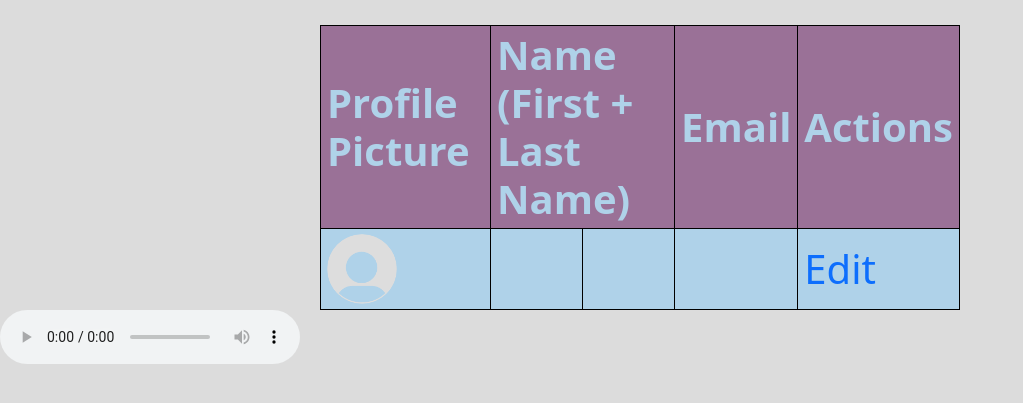
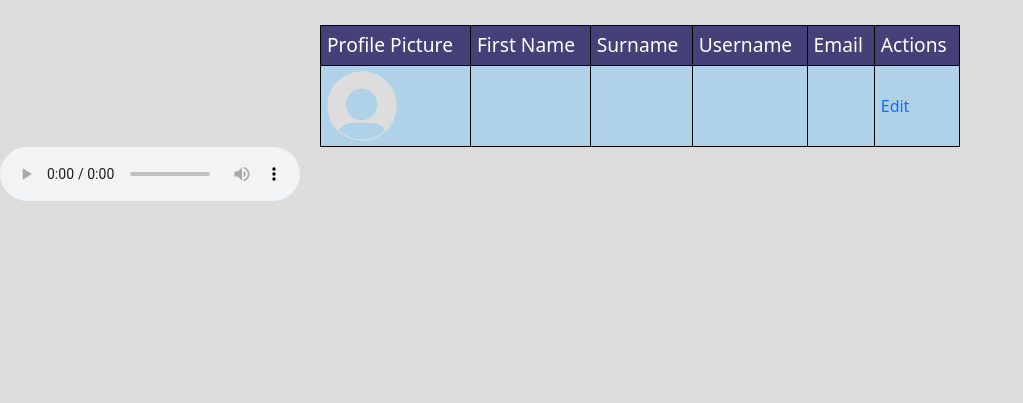
Before and after one commit to frederrck/usermanagement, a Flask app: page /viewprofile in a window 1280 px wide. Shown: the part 80-483 px from the top of the page, without its empty margins (0-1023 px from the left). Run offline with Flask 3, Linux system fonts and the light colour scheme; the visitor is signed in with stand-in values (Sample User, id 1); data that the repository does not hold is empty.

Commit message:
20/06/2023

```diff
--- a/app.py
+++ b/app.py
@@ -76,7 +76,7 @@ def view_profile():
 
 # /post?id=1
 @app.route("/feed")
-def post():
+def feed():
     with create_connection() as connection:
         with connection.cursor() as cursor:
             sql = """SELECT * FROM posts
@@ -119,10 +119,11 @@ def login():
         with create_connection() as connection:
             with connection.cursor() as cursor:
                 sql = """SELECT * FROM users
-                WHERE email = %s AND password = %s"""
+                WHERE email = %s or username = %s AND password = %s"""
 
                 values = (
                     request.form["email"],
+                    request.form["username"],
                     encrypt(request.form["password"])
                 )
 
--- a/static/main.css
+++ b/static/main.css
@@ -255,6 +255,17 @@ img[alt=profile] {
         font-weight: 600;
     }
 
+
+
+/* view profile */
+.viewprofile th{
+    background-color:#434178;
+    color:white;
+    font-size: larger;
+    font-weight:300;
+}
+
+
 /* other */
     /* divider */
     .b-example-divider {
--- a/templates/_layout.html
+++ b/templates/_layout.html
@@ -20,7 +20,7 @@
             <div class="collapse navbar-collapse" id="navbarNavAltMarkup">
                 {% if session["logged_in"] %}
                 <div class="navbar-nav">
-                  <a class="nav-link active" aria-current="page" href="/post">Feed</a>
+                  <a class="nav-link active" aria-current="page" href="/feed">Feed</a>
                 </div>
                 <div class="navbar-nav">
                   <a class="nav-link active" aria-current="page" href="/post">Library</a>
--- a/templates/login.html
+++ b/templates/login.html
@@ -9,8 +9,12 @@
         <label for="email">Email: </label><br />
         <input id="email" name="email" placeholder="username@gmail.com" /><br />
 
+        <label for="username">Username: </label><br />
+        <input id="username" name="username" /><br />
+
         <label for="password">Create a password: </label><br />
-        <input type="password" id="myInput" name="password" required/><br /><input type="checkbox" onclick="myFunction()"> Show Password<br /><br />
+        <input type="password" id="myInput" name="password" required/><br />
+        <input type="checkbox" onclick="myFunction()"> Show Password<br /><br />
 
         <input type="submit" class="submitform" value="Complete Log In" />
     </form>
--- a/templates/viewprofile.html
+++ b/templates/viewprofile.html
@@ -2,11 +2,13 @@
 
 {% block content %}
 
-<h1>
+<div class="viewprofile">
     <table>
         <tr>
             <th>Profile Picture</th>
-        <th colspan="2">Name (First + Last Name)</th>
+            <th>First Name</th>
+            <th>Surname</th>
+            <th>Username</th>
             <th>Email</th>
             <th colspan='3'>Actions</th>
         </tr>
@@ -15,19 +17,15 @@
             <td><img src = "{{ result["image"] or 'static/images/dftpfp.png' }}" alt = "profile" class = "row_image"></td>
             <td>{{ result["first_name"] }}</td>
             <td>{{ result["last_name"] }}</td>
+            <td>{{ result["username"] }}</td>
             <td><a href = "mailto: {{ result["email"] }}">{{ result["email"] }}</a></td>
             <!-- Actions -->
             <td>
                 <a href = "/update?id= {{ result["id"] }}">Edit</a>
             </td>
         </tr>
-    <tr>
-
-    </tr>
-
-
-
     </table>
+<div>
 
 <audio controls>
     <source src="{{ result["audio_path"]}}"
```
Lines whose indentation alone changed are shown as unchanged.
